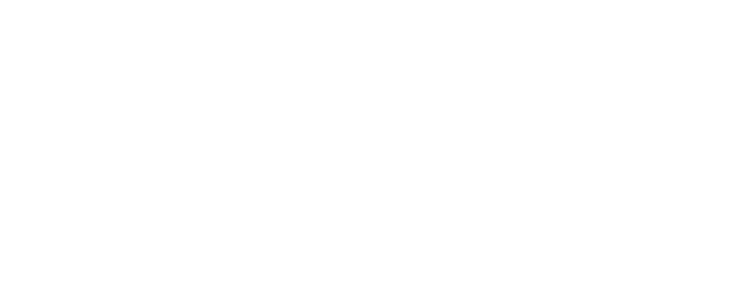
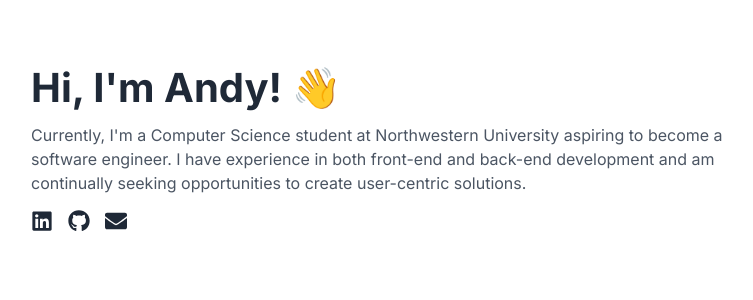
Before and after one commit to Andy-V12345/Personal-Website-2, a Next.js app: page / in a window 1280 px wide. Shown: the top 300 px of the page, without its empty margins (204-957 px from the left). Built offline with nearby package versions, Linux system fonts and the light colour scheme.

Commit message:
created hero section

```diff
--- /dev/null
+++ b/src/app/components/hero.tsx
@@ -0,0 +1,27 @@
+import styles from "../styles/home.module.css"
+import Link from "next/link"
+import { FaLinkedin, FaGithub, FaEnvelope } from 'react-icons/fa';
+
+export default function Hero() {
+    return(
+        <div className={styles.hero}>
+          <div className={styles.heroTextContainer}>
+            <h1 className={`${styles.heroTitle}`}>Hi, I'm Andy! &#128075;</h1>
+            <h3 className={`text-gray-600`}>
+            Currently, I'm a Computer Science student at Northwestern University aspiring to become a software engineer. I have experience in both front-end and back-end development and am continually seeking opportunities to create user-centric solutions.
+            </h3>
+            <div className={`${styles.contactContainer}`}>
+              <Link className={styles.link} href="https://www.linkedin.com/in/andyvu04/">
+                <FaLinkedin />
+              </Link>
+              <Link className={styles.link} href="https://github.com/Andy-V12345">
+                <FaGithub />
+              </Link>
+              <Link className={styles.link} href="mailto:andyvu04@gmail.com">
+                <FaEnvelope />
+              </Link>
+            </div>
+          </div>
+        </div>
+    )
+}
--- a/src/app/globals.css
+++ b/src/app/globals.css
@@ -1,3 +1,7 @@
 @tailwind base;
 @tailwind components;
 @tailwind utilities;
+
+html {
+    background-color: #F9FAFB;
+}
--- a/src/app/page.tsx
+++ b/src/app/page.tsx
@@ -1,7 +1,12 @@
+import styles from './styles/home.module.css'
+import Hero from './components/hero';
+
 export default function Home() {
   return (
-    <main>
-
-    </main>
+    <div className={`${styles.container} bg-gray-50`}>
+      <div className={`w-3/4 mx-auto bg-white h-full`}>
+        <Hero />
+      </div>
+    </div>
   );
 }
--- /dev/null
+++ b/src/app/styles/home.module.css
@@ -0,0 +1,36 @@
+.container {
+    overflow: hidden;
+    height: 100vh;
+}
+
+.hero {
+    display: flex;
+    height: 300px;
+    padding: 0 75px;
+}
+
+.heroTextContainer {
+    margin: auto 0;
+    width: 700px;
+    display: flex;
+    flex-direction: column;
+    gap: 15px;
+}
+
+.heroTitle {
+    color: #1F2937;
+    font-weight: bold;
+    font-size: 40px;
+    line-height: 1;
+}
+
+.contactContainer {
+    display: flex;
+    gap: 15px;
+    font-size: 22px;
+    color: #1F2937;
+}
+
+.link:hover {
+    opacity: .5;
+}
```
Also changed, not shown: package.json (+4 -3 lines), 1 other file (tests, documents, lock files or other folders).
